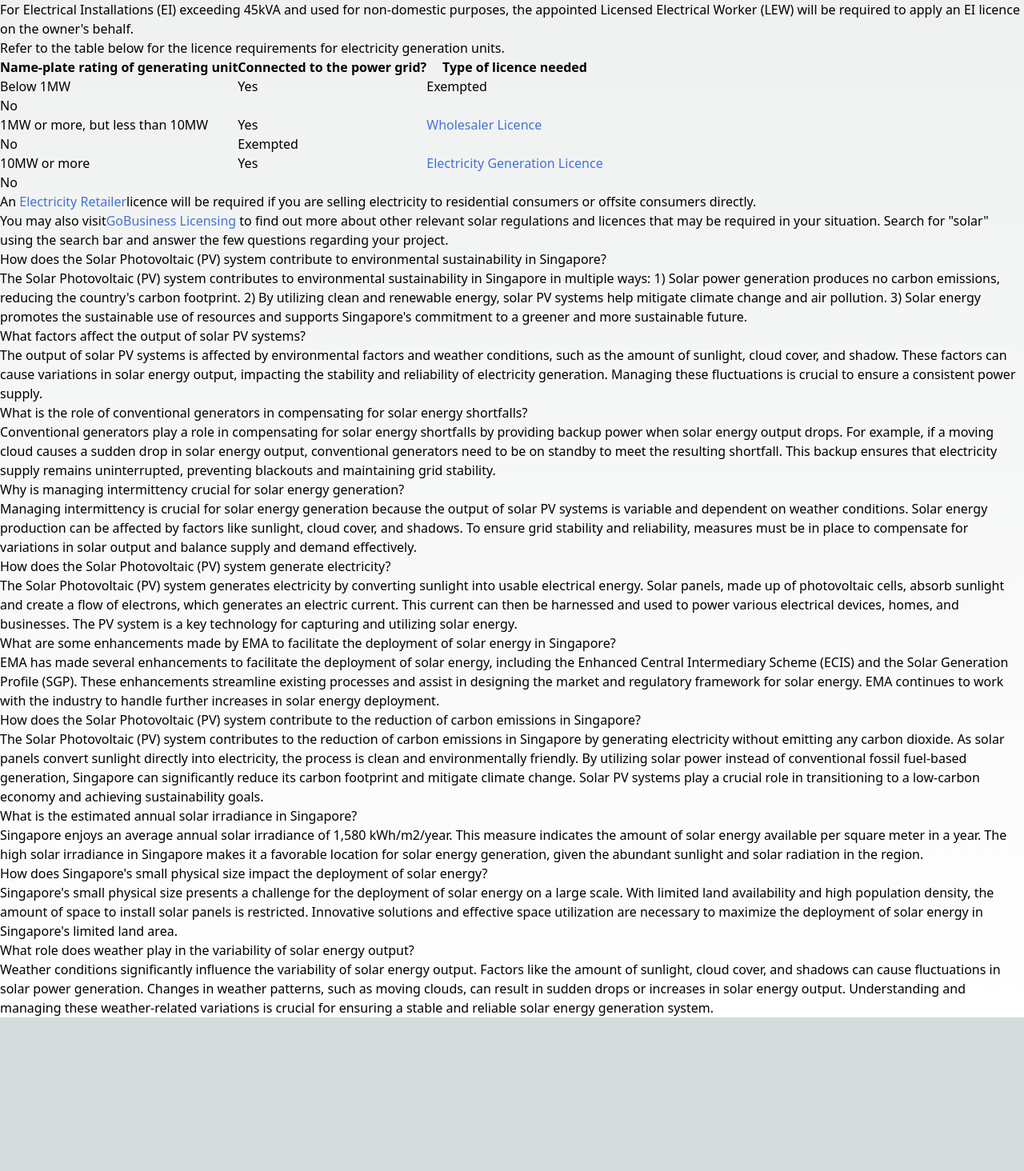
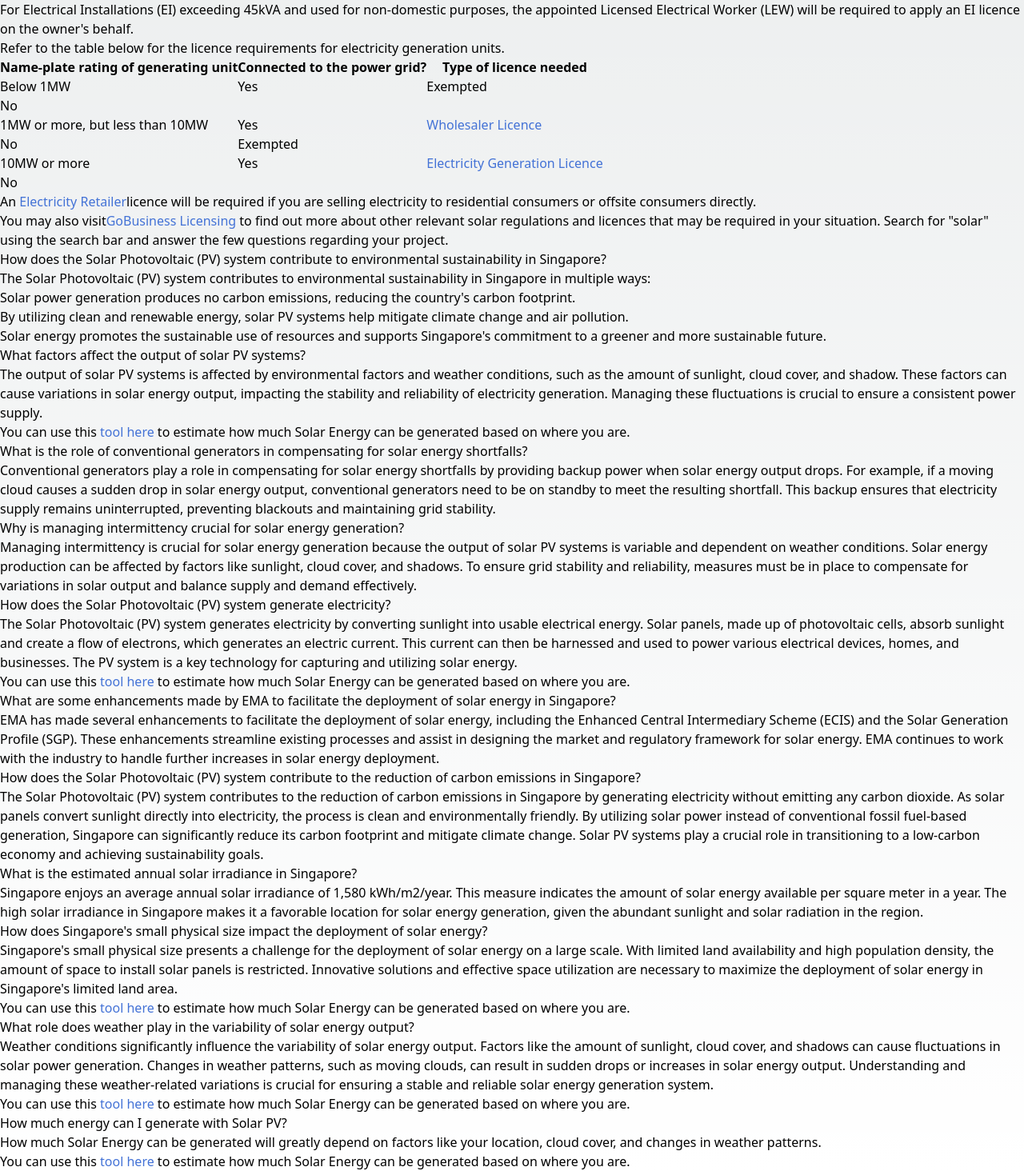
Before and after one commit to danielnyan/next_doc_search, a Next.js app: page /docs/solar_photovoltaic_pv_system in a window 1280 px wide. Shown: the part 1992-3456 px from the top of the page at 80% size. Before the commit the page ends 3264 px from the top, so only its background shows below. Built offline with nearby package versions, Linux system fonts and the light colour scheme.

Commit message:
Gave EMA a CEO, link to bot

```diff
--- a/pages/docs/about_ema.mdx
+++ b/pages/docs/about_ema.mdx
@@ -15,3 +15,7 @@ Consumers can stay updated on the latest developments and initiatives regarding
 ## What is the Energy Market Authority (EMA) responsible for?
 
 The Energy Market Authority (EMA) in Singapore is responsible for regulating the electricity and gas industries, ensuring a reliable and secure energy supply, promoting competition in the energy market, and developing policies and initiatives to support the growth of the energy sector.
+
+## Who is the current CEO of EMA?
+
+The current CEO of EMA is Mr Ngiam Shih Chun. ([source](https://www.ema.gov.sg/CE's_Office.aspx))
--- a/pages/docs/solar_photovoltaic_pv_system.mdx
+++ b/pages/docs/solar_photovoltaic_pv_system.mdx
@@ -110,11 +110,16 @@ Depending on the technical specifications of the Solar PV installation, you may
 
 ## How does the Solar Photovoltaic (PV) system contribute to environmental sustainability in Singapore?
 
-The Solar Photovoltaic (PV) system contributes to environmental sustainability in Singapore in multiple ways: 1) Solar power generation produces no carbon emissions, reducing the country's carbon footprint. 2) By utilizing clean and renewable energy, solar PV systems help mitigate climate change and air pollution. 3) Solar energy promotes the sustainable use of resources and supports Singapore's commitment to a greener and more sustainable future.
+The Solar Photovoltaic (PV) system contributes to environmental sustainability in Singapore in multiple ways:
+1. Solar power generation produces no carbon emissions, reducing the country's carbon footprint.
+2. By utilizing clean and renewable energy, solar PV systems help mitigate climate change and air pollution.
+3. Solar energy promotes the sustainable use of resources and supports Singapore's commitment to a greener and more sustainable future.
 
 ## What factors affect the output of solar PV systems?
 
 The output of solar PV systems is affected by environmental factors and weather conditions, such as the amount of sunlight, cloud cover, and shadow. These factors can cause variations in solar energy output, impacting the stability and reliability of electricity generation. Managing these fluctuations is crucial to ensure a consistent power supply.
+
+You can use this [tool here](localhost:8080) to estimate how much Solar Energy can be generated based on where you are.
 
 ## What is the role of conventional generators in compensating for solar energy shortfalls?
 
@@ -128,6 +133,7 @@ Managing intermittency is crucial for solar energy generation because the output
 
 The Solar Photovoltaic (PV) system generates electricity by converting sunlight into usable electrical energy. Solar panels, made up of photovoltaic cells, absorb sunlight and create a flow of electrons, which generates an electric current. This current can then be harnessed and used to power various electrical devices, homes, and businesses. The PV system is a key technology for capturing and utilizing solar energy.
 
+You can use this [tool here](localhost:8080) to estimate how much Solar Energy can be generated based on where you are.
 
 ## What are some enhancements made by EMA to facilitate the deployment of solar energy in Singapore?
 
@@ -145,6 +151,16 @@ Singapore enjoys an average annual solar irradiance of 1,580 kWh/m2/year. This m
 
 Singapore's small physical size presents a challenge for the deployment of solar energy on a large scale. With limited land availability and high population density, the amount of space to install solar panels is restricted. Innovative solutions and effective space utilization are necessary to maximize the deployment of solar energy in Singapore's limited land area.
 
+You can use this [tool here](localhost:8080) to estimate how much Solar Energy can be generated based on where you are.
+
 ## What role does weather play in the variability of solar energy output?
 
 Weather conditions significantly influence the variability of solar energy output. Factors like the amount of sunlight, cloud cover, and shadows can cause fluctuations in solar power generation. Changes in weather patterns, such as moving clouds, can result in sudden drops or increases in solar energy output. Understanding and managing these weather-related variations is crucial for ensuring a stable and reliable solar energy generation system.
+
+You can use this [tool here](localhost:8080) to estimate how much Solar Energy can be generated based on where you are.
+
+# How much energy can I generate with Solar PV?
+
+How much Solar Energy can be generated will greatly depend on factors like your location, cloud cover, and changes in weather patterns.
+
+You can use this [tool here](localhost:8080) to estimate how much Solar Energy can be generated based on where you are.
```
